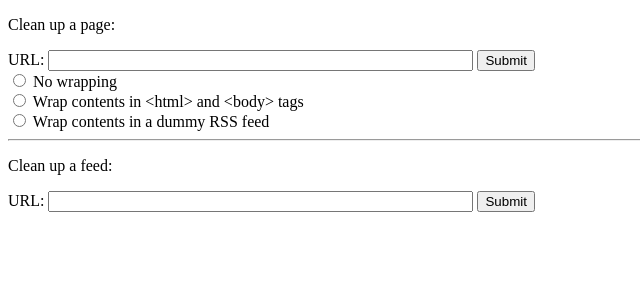
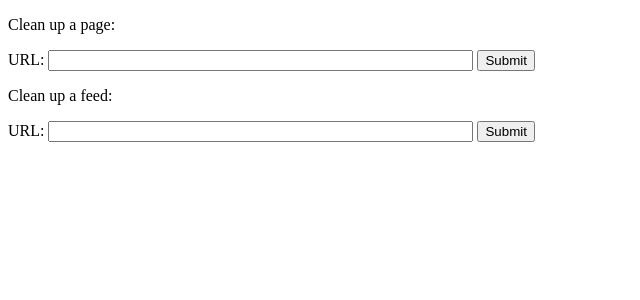
Before and after one commit to arantius/readability-api, a Django app: template templates/main.html in a window 1280 px wide. Shown: the top 300 px of the page, without its empty margins (0-640 px from the left). Run offline with Django 3.2, Linux system fonts and the light colour scheme; the template is opened without the code that fills it, so the values that code supplies are empty.

Commit message:
Remove 'wrapping' output options.

```diff
--- a/templates/main.html
+++ b/templates/main.html
@@ -11,21 +11,7 @@
 <form method='get' action='/page'>
 URL: <input type='text' name='url' size='50'>
 <input type='submit'><br>
-<label>
-  <input type='radio' name='wrap' value=''>
-  No wrapping
-</label><br>
-<label>
-  <input type='radio' name='wrap' value='html'>
-  Wrap contents in &lt;html&gt; and &lt;body&gt; tags
-</label><br>
-<label>
-  <input type='radio' name='wrap' value='rss'>
-  Wrap contents in a dummy RSS feed
-</label><br>
 </form>
-
-<hr>
 
 <p>Clean up a feed:</p>
 <form method='get' action='/feed'>
```
Also changed, not shown: main.py (+1 -11 lines).
